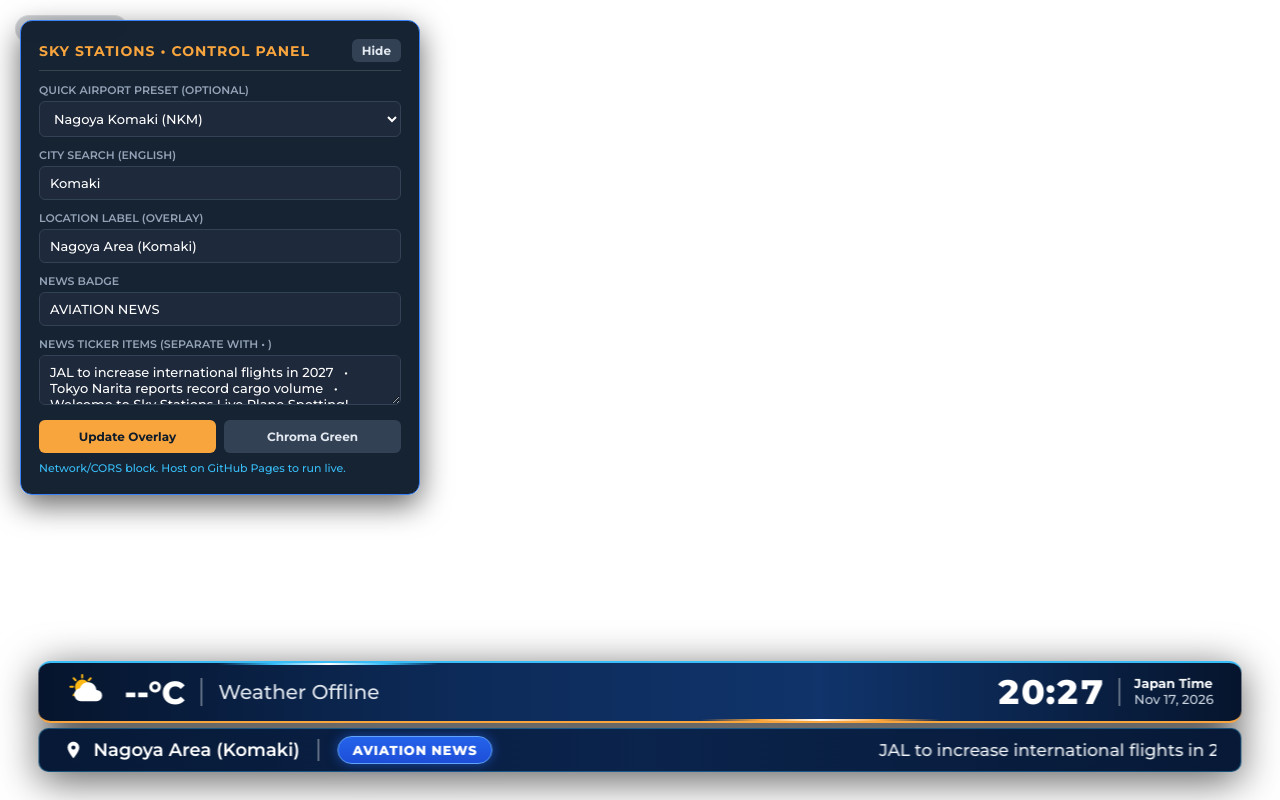
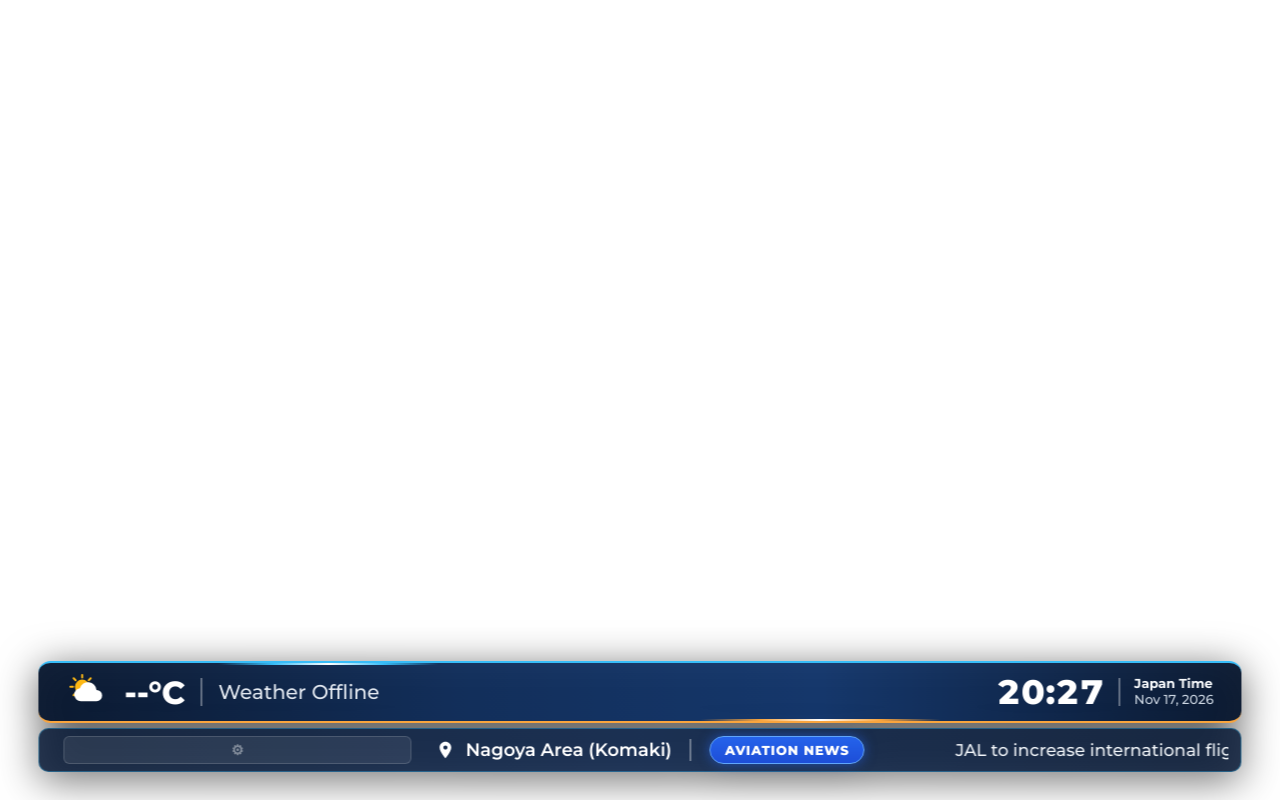
Before and after one commit to Hijpn/overlay, a plain HTML site: page index.html in a window 1280 px wide. Drawn offline with Linux system fonts and the light colour scheme; no server answers.

Commit message:
Refactor control panel styles and add config button
Updated styles for control panel and bottom bar, added discrete config button, and adjusted opacity and background colors.

```diff
--- a/index.html
+++ b/index.html
@@ -26,27 +26,30 @@
             background-color: #00b140;
         }
 
-        /* ================= CONTROL PANEL ================= */
+        /* ================= CONTROL PANEL (HIDDEN BY DEFAULT) ================= */
         #control-panel {
             position: fixed;
             top: 20px;
             left: 20px;
             width: 400px;
-            background: rgba(13, 27, 42, 0.96);
+            background: rgba(13, 27, 42, 0.98);
             border: 1px solid #3b82f6;
             border-radius: 12px;
             padding: 18px;
             color: #ffffff;
             z-index: 9999;
-            box-shadow: 0 10px 30px rgba(0, 0, 0, 0.6);
-            backdrop-filter: blur(10px);
+            box-shadow: 0 10px 30px rgba(0, 0, 0, 0.8);
+            backdrop-filter: blur(12px);
             transition: opacity 0.3s ease, transform 0.3s ease;
-        }
-
-        #control-panel.hidden {
             opacity: 0;
             pointer-events: none;
             transform: translateY(-20px);
+        }
+
+        #control-panel.show {
+            opacity: 1;
+            pointer-events: auto;
+            transform: translateY(0);
         }
 
         .panel-header {
@@ -131,28 +134,6 @@
             min-height: 15px;
         }
 
-        #reopen-btn {
-            position: fixed;
-            top: 15px;
-            left: 15px;
-            background: rgba(13, 27, 42, 0.5);
-            color: rgba(255, 255, 255, 0.8);
-            border: 1px solid rgba(255, 255, 255, 0.25);
-            padding: 6px 12px;
-            border-radius: 20px;
-            font-size: 11px;
-            cursor: pointer;
-            z-index: 9998;
-            opacity: 0.4;
-            transition: opacity 0.2s;
-        }
-
-        #reopen-btn:hover {
-            opacity: 1;
-            background: rgba(13, 27, 42, 0.95);
-            color: #fff;
-        }
-
         /* ================= OVERLAY LOWER THIRD ================= */
         .overlay-wrapper {
             position: fixed;
@@ -174,7 +155,8 @@
             height: 62px;
             padding: 0 28px;
             border-radius: 12px;
-            background: linear-gradient(90deg, #06152d 0%, #0d2b59 35%, #10346b 65%, #06152d 100%);
+            background: linear-gradient(90deg, rgba(6, 21, 45, 0.95), rgba(13, 43, 89, 0.95) 35%, rgba(16, 52, 107, 0.95) 65%, rgba(6, 21, 45, 0.95));
+            backdrop-filter: blur(8px);
             border-top: 2px solid #38bdf8;
             border-bottom: 2px solid #F9A53E;
             position: relative;
@@ -267,15 +249,18 @@
             color: #cbd5e1;
         }
 
+        /* Barra inferior semitransparente */
         .bottom-bar {
             display: flex;
             align-items: center;
             height: 44px;
-            padding: 0 24px;
+            padding: 0 12px 0 24px;
             border-radius: 10px;
-            background: linear-gradient(90deg, #071936 0%, #0b244c 50%, #071936 100%);
+            background: linear-gradient(90deg, rgba(7, 25, 54, 0.85), rgba(11, 36, 76, 0.85) 50%, rgba(7, 25, 54, 0.85));
+            backdrop-filter: blur(8px);
             border: 1px solid rgba(56, 189, 248, 0.35);
             gap: 18px;
+            position: relative;
         }
 
         .location-box {
@@ -331,12 +316,37 @@
             0%   { transform: translateX(0); }
             100% { transform: translateX(-100%); }
         }
+
+        /* Botão discreto integrado na barra inferior */
+        #discrete-config-btn {
+            background: rgba(255, 255, 255, 0.08);
+            border: 1px solid rgba(255, 255, 255, 0.15);
+            color: rgba(255, 255, 255, 0.4);
+            width: 28px;
+            height: 28px;
+            border-radius: 6px;
+            display: flex;
+            align-items: center;
+            justify-content: center;
+            font-size: 14px;
+            cursor: pointer;
+            transition: all 0.3s ease;
+            flex-shrink: 0;
+            margin-right: 6px;
+            padding: 0;
+        }
+
+        #discrete-config-btn:hover {
+            background: rgba(249, 165, 62, 0.2);
+            border-color: #F9A53E;
+            color: #F9A53E;
+            box-shadow: 0 0 10px rgba(249, 165, 62, 0.3);
+        }
     </style>
 </head>
 <body>
 
-    <button id="reopen-btn" onclick="togglePanel()">⚙ Config Panel</button>
-
+    <!-- Painel de Controle (começa totalmente escondido) -->
     <div id="control-panel">
         <div class="panel-header">
             <h3>Sky Stations • Control Panel</h3>
@@ -383,6 +393,7 @@
         <div class="status-text" id="status-msg"></div>
     </div>
 
+    <!-- Overlay Principal -->
     <div class="overlay-wrapper">
         <div class="top-bar">
             <div class="weather-section">
@@ -403,6 +414,9 @@
         </div>
 
         <div class="bottom-bar">
+            <!-- Botão discreto para abrir o painel na barra inferior -->
+            <button id="discrete-config-btn" onclick="togglePanel()" title="Configure Overlay">⚙</button>
+
             <div class="location-box">
                 <svg class="pin-icon" viewBox="0 0 24 24">
                     <path d="M12 2C8.13 2 5 5.13 5 9c0 5.25 7 13 7 13s7-7.75 7-13c0-3.87-3.13-7-7-7zm0 9.5c-1.38 0-2.5-1.12-2.5-2.5s1.12-2.5 2.5-2.5 2.5 1.12 2.5 2.5-1.12 2.5-2.5 2.5z"/>
@@ -442,7 +456,6 @@
             rain: `<svg viewBox="0 0 64 64" width="42" height="42"><path d="M48 40H18a11 11 0 0 1-1.6-21.9A14 14 0 0 1 43.8 21 9.5 9.5 0 0 1 48 40z" fill="#cbd5e1"/><g stroke="#38bdf8" stroke-width="3" stroke-linecap="round"><line x1="22" y1="46" x2="19" y2="54"/><line x1="32" y1="46" x2="29" y2="54"/><line x1="42" y1="46" x2="39" y2="54"/></g></svg>`
         };
 
-        // Set default icon immediately
         document.getElementById('weather-icon').innerHTML = icons.partlyCloudy;
 
         function interpretWeatherCode(code) {
@@ -499,7 +512,6 @@
                     activeCoords = { lat, lon };
                 }
 
-                // Primary API: Open-Meteo current endpoint
                 const weatherUrl = `https://api.open-meteo.com/v1/forecast?latitude=${lat}&longitude=${lon}&current=temperature_2m,weather_code`;
                 const weatherRes = await fetch(weatherUrl);
                 if (!weatherRes.ok) throw new Error("Open-Meteo weather failed");
@@ -514,7 +526,6 @@
                 document.getElementById('weather-icon').innerHTML = info.icon;
                 statusEl.innerText = "Updated via Open-Meteo ✔";
             } catch (primaryError) {
-                // Fallback API: wttr.in JSON (No API Key required)
                 try {
                     const fallbackRes = await fetch(`https://wttr.in/${encodeURIComponent(city)}?format=j1`);
                     if (!fallbackRes.ok) throw new Error("Fallback failed");
@@ -568,7 +579,19 @@
         }
 
         function togglePanel() {
-            document.getElementById('control-panel').classList.toggle('hidden');
+            const panel = document.getElementById('control-panel');
+            const btn = document.getElementById('discrete-config-btn');
+            panel.classList.toggle('show');
+
+            if (panel.classList.contains('show')) {
+                btn.style.borderColor = "#F9A53E";
+                btn.style.color = "#F9A53E";
+                btn.style.background = "rgba(249, 165, 62, 0.2)";
+            } else {
+                btn.style.borderColor = "rgba(255, 255, 255, 0.15)";
+                btn.style.color = "rgba(255, 255, 255, 0.4)";
+                btn.style.background = "rgba(255, 255, 255, 0.08)";
+            }
         }
 
         function toggleChroma() {
```
